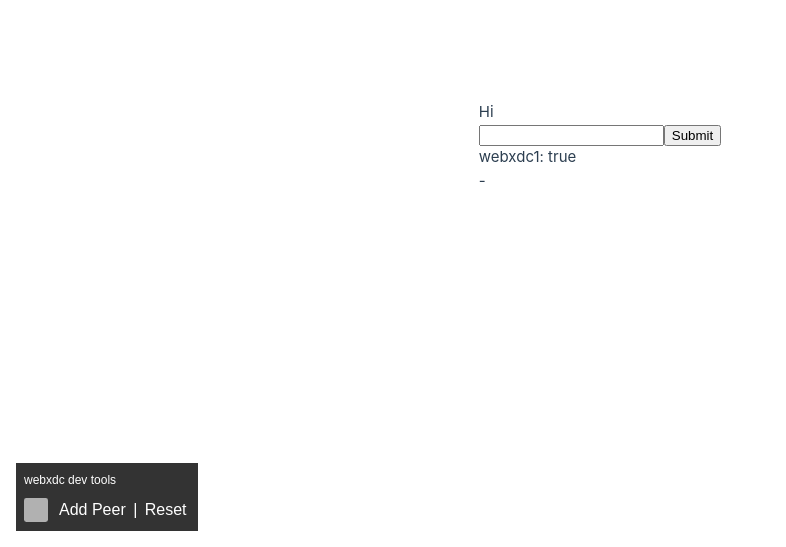
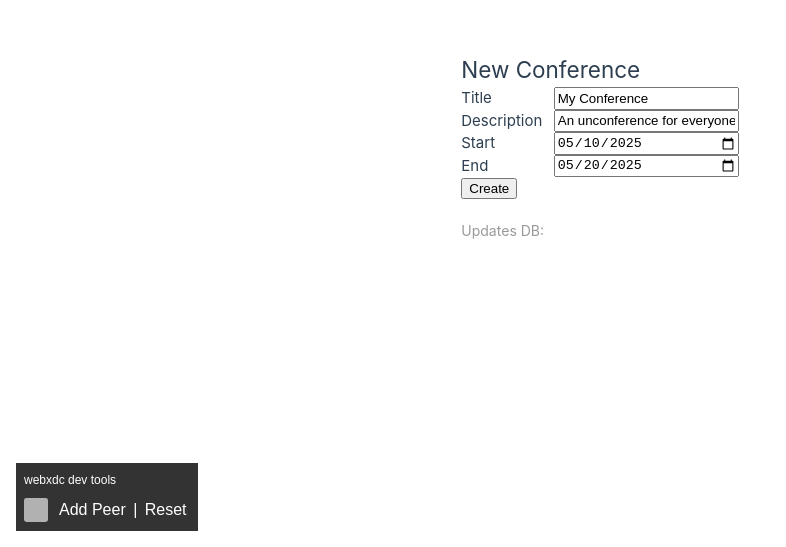
Before and after one commit to jackaperkins/unconference-webxdc, a Vue app: page / in a window 1280 px wide. Shown: the part 253-800 px from the top of the page, without its empty margins (0-786 px from the left). Built offline with nearby package versions, Linux system fonts and the light colour scheme; grey boxes are pictures that could not be loaded.

Commit message:
remove unusable node:uuid code, update vue app for proof-of-concept conference creation

```diff
--- a/package.json
+++ b/package.json
@@ -13,6 +13,7 @@
   },
   "dependencies": {
     "pinia": "^3.0.1",
+    "uuid": "^11.1.0",
     "vue": "^3.5.13",
     "vue-router": "^4.5.0"
   },
--- a/src/App.vue
+++ b/src/App.vue
@@ -1,12 +1,29 @@
-<script setup>
+<script setup lang="ts">
 import {  RouterView } from 'vue-router'
 import { useAppStore } from './stores/appStore.js'
-import {ref} from 'vue'
+import {computed, ref} from 'vue'
 
 const appStore = useAppStore()
 
-const textField = ref('')
+const confTitle = ref('My Conference')
+const confDescription = ref('An unconference for everyone')
+const confStart = ref('2025-05-10')
+const confEnd = ref('2025-05-20')
 
+function createConference() {
+  appStore.createConference(confTitle.value, confDescription.value, confStart.value.toString(), confEnd.value.toString())
+}
+
+const disableCreate = computed(() => {
+  if(!confTitle.value || !confDescription.value || !confStart.value || !confEnd.value) {
+    return true
+  }
+
+  if(confEnd.value <= confStart.value){
+    return true
+  }
+  return false
+})
 
 </script>
 
@@ -14,31 +31,42 @@ const textField = ref('')
 <template>
   <header>
     <div class="wrapper">
-      <div>Hi</div>
-      <div>
-        <input type="text" v-model="textField"><button @click="appStore.createUpdate(textField)">Submit</button>
-        <div>
-          {{  textField }}
-        </div>
+      <div v-if="appStore.conference">
+        <RouterView />
       </div>
-      <div>
-        webxdc1: {{ appStore.xdcExists ? 'true' : 'false'}}
+      <div v-else>
+        <h2>New Conference</h2>
+        <form @submit.prevent="createConference">
+          <div class="default-form">
+            <label for="">Title</label><input v-model="confTitle">
+            <label for="">Description</label><input v-model="confDescription">
+            <label for="">Start</label><input type="date" v-model="confStart">
+            <label for="">End</label><input type="date" v-model="confEnd">
+          </div>
+          <button :disabled="disableCreate">Create</button>
+        </form>
       </div>
-      <div>
-        <div v-for="update of appStore.updates" :key="update.sequence">
-          {{  update }}
+
+      <div style="font-size: 12px; padding-top:20px; color: #999;">
+        <h3>Updates DB:</h3>
+        <div v-for="update of appStore.updates">
+          {{ update }}
         </div>
       </div>
     </div>
   </header>
 
-  <RouterView />
 </template>
 
 <style scoped>
 header {
   line-height: 1.5;
   max-height: 100vh;
+}
+
+.default-form {
+  display: grid;
+  grid-template-columns: 1fr 2fr;
 }
 
 .logo {
--- a/src/assets/base.css
+++ b/src/assets/base.css
@@ -16,9 +16,9 @@
   --vt-c-divider-dark-2: rgba(84, 84, 84, 0.48);
 
   --vt-c-text-light-1: var(--vt-c-indigo);
-  --vt-c-text-light-2: rgba(60, 60, 60, 0.66);
+  --vt-c-text-light-2: rgba(60, 60, 60, 0.86);
   --vt-c-text-dark-1: var(--vt-c-white);
-  --vt-c-text-dark-2: rgba(235, 235, 235, 0.64);
+  --vt-c-text-dark-2: rgba(235, 235, 235, 0.84);
 }
 
 /* semantic color variables for this project */
--- a/src/p2p/operation.ts
+++ b/src/p2p/operation.ts
@@ -1,5 +1,5 @@
 import { Register } from "../p2p/register"
-import { randomUUID } from 'node:crypto'
+import { v4 as uuidv4 } from 'uuid';
 import { RegisterTypes } from "./register"
 
 export enum OperationAction {
@@ -46,7 +46,7 @@ export class AppData {
 
   constructor(dataType: DataType, id?: string) {
     this.dataType = dataType
-    this.id = id ?? randomUUID().toString()
+    this.id = id ?? uuidv4().toString()
   }
 
   /**
--- a/src/router/index.js
+++ b/src/router/index.js
@@ -1,5 +1,5 @@
 import { createRouter, createWebHistory } from 'vue-router'
-import HomeView from '../views/HomeView.vue'
+import Home from '../views/Home.vue'
 
 const router = createRouter({
   history: createWebHistory(import.meta.env.BASE_URL),
@@ -7,7 +7,7 @@ const router = createRouter({
     {
       path: '/',
       name: 'home',
-      component: HomeView,
+      component: Home,
     },
   ],
 })
--- a/src/stores/appStore.ts
+++ b/src/stores/appStore.ts
@@ -2,18 +2,18 @@ import { ref, computed, toValue, onMounted, reactive } from 'vue'
 import { defineStore } from 'pinia'
 import { watch } from 'vue'
 import { Register } from '../p2p/register'
-import { Conference } from '../p2p/operation'
+import { AppData, Conference, DataType, Event, Operation, OperationAction } from '../p2p/operation'
 
 export const useAppStore = defineStore('app', () => {
-
+  const user = ref("user1")
   const xdcExists = ref(false)
 
-  const data = reactive<Array<Conference|Event>>([])
-  const updates = reactive<Array<Conference|Event>>([])
+  const data = reactive<Array<Conference | Event>>([])
+  const updates = reactive<any>([])
+
 
   onMounted(() => {
-
-    let wakeTimer: number|NodeJS.Timeout = 0
+    let wakeTimer: number | NodeJS.Timeout = 0
 
     if (window.webxdc) {
       setupxdc()
@@ -37,13 +37,85 @@ export const useAppStore = defineStore('app', () => {
     xdcExists.value = true
 
     window.webxdc.setUpdateListener((update) => {
+      console.log('update came in')
       updates.push(update)
+      processOperationFromNetwork(update)
     }, 0)
   }
 
-  function createUpdate(text:string) {
-    window.webxdc.sendUpdate({ payload: text })
+  function processOperationFromNetwork(update: { payload: any }) {
+    // expect payload to be one of our operations actually
+    console.log('Operation from network:', update)
+    updates.push(update)
+
+    const existing = findData(update.payload.id)
+
+    if (existing) {
+      existing.applyOperation(update.payload)
+      console.log('updating existing data')
+      replaceData(existing)
+      return
+    }
+
+    let newData: Conference | Event | null = null
+    if (update.payload.dataType === DataType.CONFERENCE) {
+      newData = new Conference(update.payload.id)
+    }
+    if (update.payload.dataType === DataType.EVENT) {
+      newData = new Event(update.payload.id)
+    }
+
+    if (!newData) {
+      console.error('Tried to create new appData not in DB but didnt match any known type', update.payload)
+      return
+    }
+    newData.applyOperation(update.payload)
+    console.log('inserting new data')
+    data.push(newData)
   }
 
-  return { xdcExists, updates, createUpdate, data }
+  function findData(id: string) {
+    return data.find((d) => d.id === id)
+  }
+
+  function replaceData(updatedData: AppData) {
+    const index = data.findIndex((existingData) => existingData.id === updatedData.id)
+    if (index < 0) {
+      console.error('Could not find data in app db', updatedData)
+    }
+    data[index] = updatedData
+  }
+
+  const conference = computed(() => {
+    return data.find((d) => d.dataType === DataType.CONFERENCE)
+  })
+
+  function createConference(title: string, description: string, start:string, end: string) {
+    // prevent multiple conferences
+    if (conference.value) {
+      return
+    }
+    const appdata = new Conference()
+    const operation = new Operation(
+      appdata.id,
+      OperationAction.CREATE,
+      user.value,
+      1,
+      DataType.CONFERENCE,
+      {
+        title,
+        description,
+        start,
+        end
+      }
+    )
+
+    sendOperation(operation)
+  }
+
+  function sendOperation(operation: Operation) {
+    window.webxdc.sendUpdate({ payload: operation })
+  }
+
+  return { xdcExists, updates, data, conference, createConference }
 })
--- /dev/null
+++ b/src/views/Home.vue
@@ -0,0 +1,20 @@
+<script setup lang="ts">
+import { useAppStore } from '@/stores/appStore';
+import { computed } from 'vue';
+
+const appStore = useAppStore()
+
+const conference = computed(() => appStore.conference)
+</script>
+
+<template>
+  <main>
+    <div v-if="conference">
+      <h1>
+        {{ conference.fields.title.value }}
+      </h1>
+      <h3>{{ conference.fields.start.value }} - {{ conference.fields.end.value }}</h3>
+      <h3>{{ conference.fields.description.value }}</h3>
+    </div>
+  </main>
+</template>
--- a/src/views/HomeView.vue
+++ /dev/null
@@ -1,8 +0,0 @@
-<script setup>
-</script>
-
-<template>
-  <main>
-    -
-  </main>
-</template>
```
Also changed, not shown: 1 other file (tests, documents, lock files or other folders).
